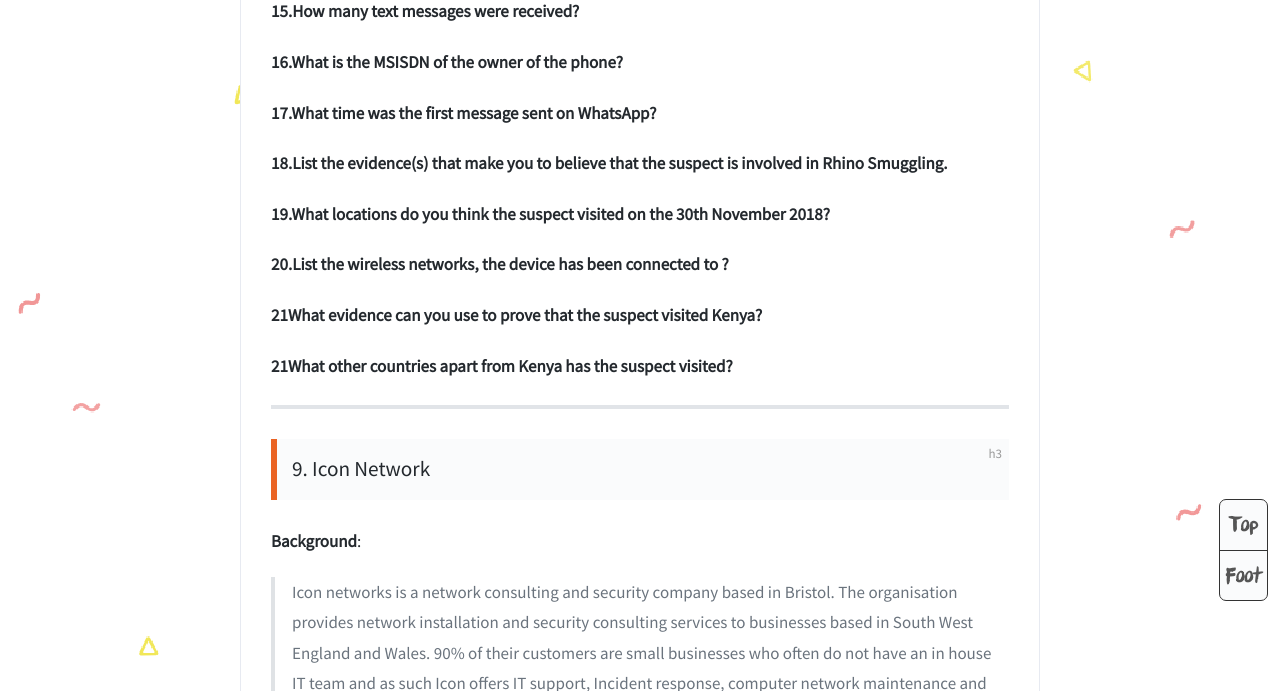
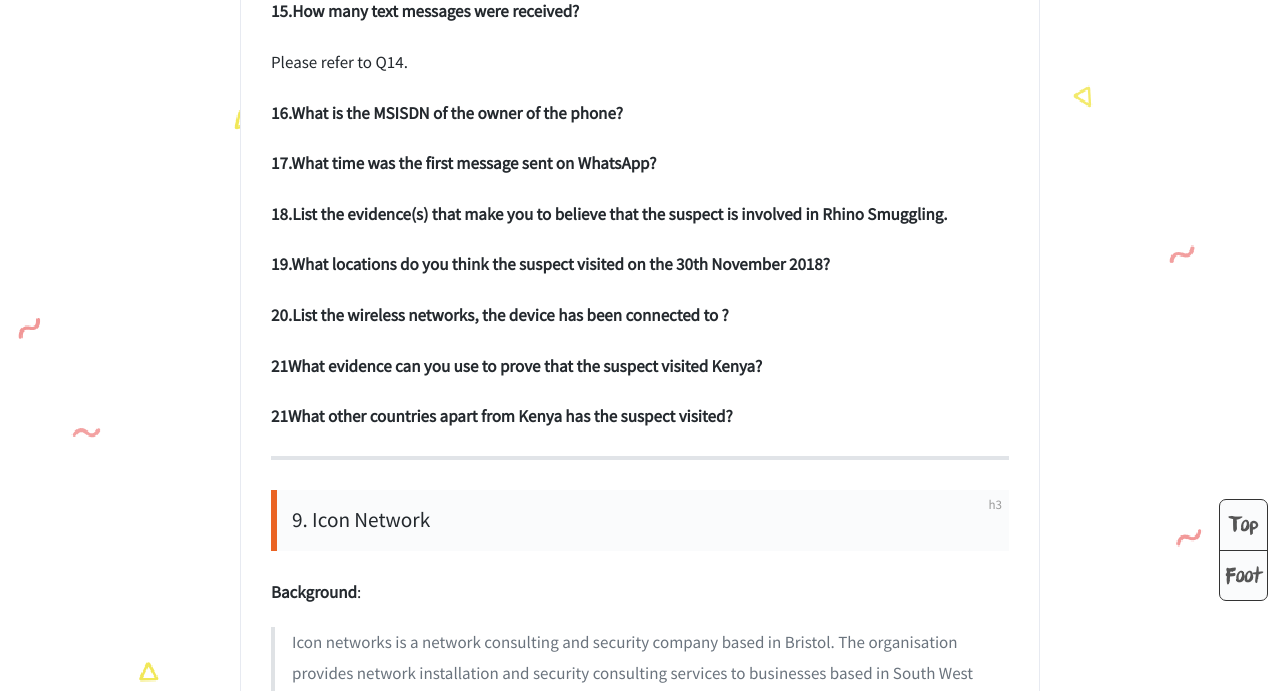
Before and after one commit to DoHerasYang/DoHerasYang.github.io, a Jekyll site: the page built from _posts/2019-12-19-Digital Forensics.md, in a window 1280 px wide and 900 px high, scrolled down 42152 px, cut to the strip 209-900 px from the top of the window. Built offline with Jekyll 4.4.1, drawn with Linux system fonts in a browser that asks for light colours; comment, search, counter and statistics services are not loaded.

Commit message:
Update 2019-12-19-Digital Forensics.md

```diff
--- a/_posts/2019-12-19-Digital Forensics.md
+++ b/_posts/2019-12-19-Digital Forensics.md
@@ -555,7 +555,7 @@ In the process of finding the phone number, I located the location of  database
 
 Otherwise, the little tick I would like to supply is the folder which could contain the useful data for answering these questions is named `userdata`.
 
-![01](//Pictures/Digital Forensics/Mobile Forensics/01.png)
+![01](/Pictures/Digital Forensics/Mobile Forensics/01.png)
 
 **2.What is make of the phone?**
 
@@ -653,11 +653,11 @@ Also you can find the log information from here:
 
 **15.How many text messages were received?**
 
+Please refer to Q14.
+
+**16.What is the MSISDN of the owner of the phone?**
 
 
-
-
-**16.What is the MSISDN of the owner of the phone?**
 
 **17.What time was the first message sent on WhatsApp?**
 
```
